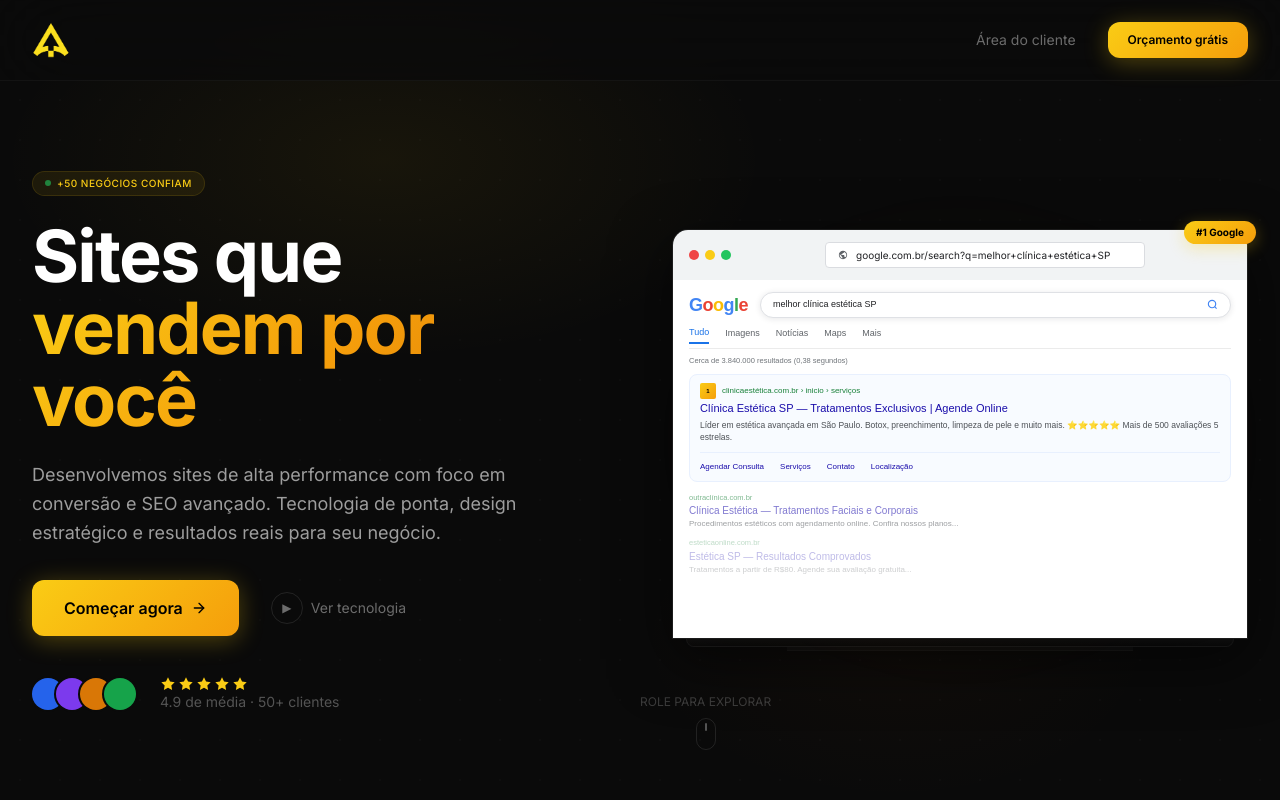
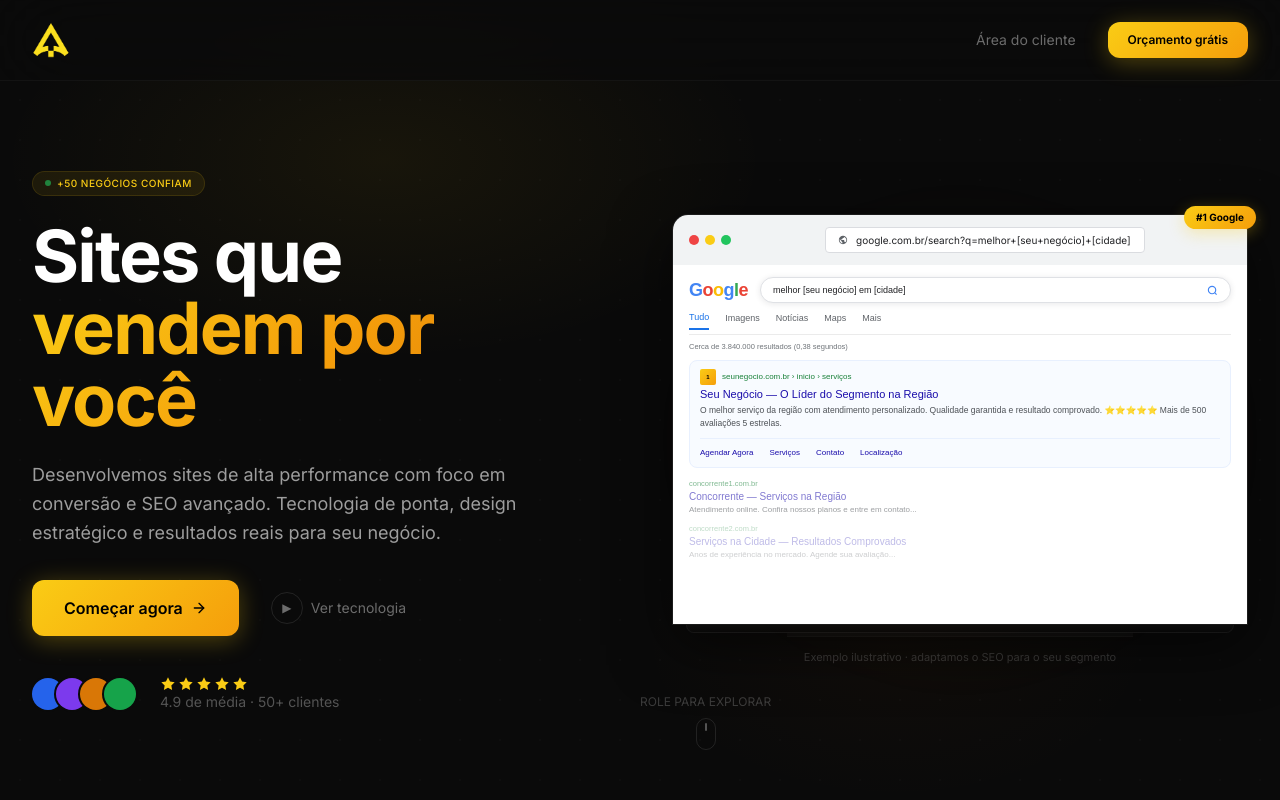
Before and after one commit to alisonfulldev/topsitesbr, a Next.js app: page / in a window 1280 px wide. Shown: the top 800 px of the page. Built offline with nearby package versions, Linux system fonts and the light colour scheme.

Commit message:
fix: generalizar exemplo do SERP e adicionar legenda ilustrativa

```diff
--- a/app/page.tsx
+++ b/app/page.tsx
@@ -397,7 +397,7 @@ export default function HomePage() {
                       <div className="flex-1 mx-4">
                         <div className="max-w-xs mx-auto px-3 py-1 rounded flex items-center gap-2 text-xs" style={{ background: '#fff', border: '1px solid #dadce0', color: '#202124', fontSize: 10 }}>
                           <svg width="10" height="10" viewBox="0 0 24 24" fill="none"><path d="M12 2C6.48 2 2 6.48 2 12s4.48 10 10 10 10-4.48 10-10S17.52 2 12 2zm-1 17.93c-3.95-.49-7-3.85-7-7.93 0-.62.08-1.21.21-1.79L9 15v1c0 1.1.9 2 2 2v1.93zm6.9-2.54c-.26-.81-1-1.39-1.9-1.39h-1v-3c0-.55-.45-1-1-1H8v-2h2c.55 0 1-.45 1-1V7h2c1.1 0 2-.9 2-2v-.41c2.93 1.19 5 4.06 5 7.41 0 2.08-.8 3.97-2.1 5.39z" fill="#5f6368"/></svg>
-                          google.com.br/search?q=melhor+clínica+estética+SP
+                          google.com.br/search?q=melhor+[seu+negócio]+[cidade]
                         </div>
                       </div>
                     </div>
@@ -417,7 +417,7 @@ export default function HomePage() {
                             <span style={{ color: '#ea4335' }}>e</span>
                           </span>
                           <div className="flex-1 flex items-center gap-2 px-3" style={{ height: 26, border: '1px solid #dfe1e5', borderRadius: 14, boxShadow: '0 1px 6px rgba(32,33,36,.1)', background: '#fff' }}>
-                            <span style={{ fontSize: 9, color: '#202124', flex: 1 }}>melhor clínica estética SP</span>
+                            <span style={{ fontSize: 9, color: '#202124', flex: 1 }}>melhor [seu negócio] em [cidade]</span>
                             <svg width="11" height="11" viewBox="0 0 24 24" fill="none" stroke="#4285f4" strokeWidth="2.5"><circle cx="11" cy="11" r="8"/><path d="m21 21-4.35-4.35"/></svg>
                           </div>
                         </div>
@@ -440,17 +440,17 @@ export default function HomePage() {
                             <div className="w-4 h-4 rounded-sm flex items-center justify-center flex-shrink-0" style={{ background: 'linear-gradient(135deg, #facc15, #f59e0b)' }}>
                               <span style={{ fontSize: 6, fontWeight: 700, color: '#000' }}>1</span>
                             </div>
-                            <span style={{ fontSize: 8, color: '#188038' }}>clinicaestética.com.br › inicio › serviços</span>
+                            <span style={{ fontSize: 8, color: '#188038' }}>seunegocio.com.br › inicio › serviços</span>
                           </div>
                           <div style={{ fontSize: 11, color: '#1a0dab', fontWeight: 500, lineHeight: 1.3, marginBottom: 3 }}>
-                            Clínica Estética SP — Tratamentos Exclusivos | Agende Online
+                            Seu Negócio — O Líder do Segmento na Região
                           </div>
                           <div style={{ fontSize: 8.5, color: '#4d5156', lineHeight: 1.5 }}>
-                            Líder em estética avançada em São Paulo. Botox, preenchimento, limpeza de pele e muito mais. ⭐⭐⭐⭐⭐ Mais de 500 avaliações 5 estrelas.
+                            O melhor serviço da região com atendimento personalizado. Qualidade garantida e resultado comprovado. ⭐⭐⭐⭐⭐ Mais de 500 avaliações 5 estrelas.
                           </div>
                           {/* Sitelinks */}
                           <div className="flex gap-4 mt-2 pt-2" style={{ borderTop: '1px solid #e8f0fe' }}>
-                            {['Agendar Consulta', 'Serviços', 'Contato', 'Localização'].map(l => (
+                            {['Agendar Agora', 'Serviços', 'Contato', 'Localização'].map(l => (
                               <span key={l} style={{ fontSize: 8, color: '#1a0dab' }}>{l}</span>
                             ))}
                           </div>
@@ -458,14 +458,14 @@ export default function HomePage() {
 
                         {/* #2 e #3 — concorrentes desbotados */}
                         <div style={{ opacity: 0.55, marginBottom: 7 }}>
-                          <div style={{ fontSize: 7.5, color: '#188038' }}>outraclínica.com.br</div>
-                          <div style={{ fontSize: 10, color: '#1a0dab' }}>Clínica Estética — Tratamentos Faciais e Corporais</div>
-                          <div style={{ fontSize: 8, color: '#4d5156' }}>Procedimentos estéticos com agendamento online. Confira nossos planos...</div>
+                          <div style={{ fontSize: 7.5, color: '#188038' }}>concorrente1.com.br</div>
+                          <div style={{ fontSize: 10, color: '#1a0dab' }}>Concorrente — Serviços na Região</div>
+                          <div style={{ fontSize: 8, color: '#4d5156' }}>Atendimento online. Confira nossos planos e entre em contato...</div>
                         </div>
                         <div style={{ opacity: 0.28 }}>
-                          <div style={{ fontSize: 7.5, color: '#188038' }}>esteticaonline.com.br</div>
-                          <div style={{ fontSize: 10, color: '#1a0dab' }}>Estética SP — Resultados Comprovados</div>
-                          <div style={{ fontSize: 8, color: '#4d5156' }}>Tratamentos a partir de R$80. Agende sua avaliação gratuita...</div>
+                          <div style={{ fontSize: 7.5, color: '#188038' }}>concorrente2.com.br</div>
+                          <div style={{ fontSize: 10, color: '#1a0dab' }}>Serviços na Cidade — Resultados Comprovados</div>
+                          <div style={{ fontSize: 8, color: '#4d5156' }}>Anos de experiência no mercado. Agende sua avaliação...</div>
                         </div>
 
                       </div>
@@ -503,6 +503,9 @@ export default function HomePage() {
                     #1 Google
                   </div>
                 </div>
+                <p className="text-center mt-3 text-[11px]" style={{ color: 'rgba(255,255,255,0.2)' }}>
+                  Exemplo ilustrativo · adaptamos o SEO para o seu segmento
+                </p>
               </div>
             </div>
 
```
